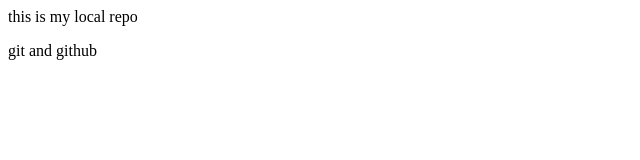
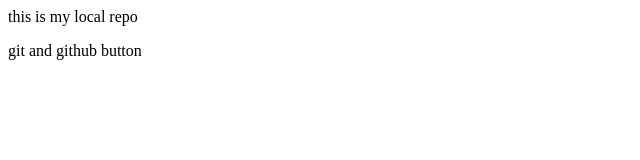
Before and after one commit to Komal-Pundir/local, a plain HTML site: page index.html in a window 1280 px wide. Shown: the full height of the page, 0-640 px from the left. Drawn offline with Linux system fonts and the light colour scheme.

```diff
--- a/index.html
+++ b/index.html
@@ -1,2 +1,2 @@
 <p>this is my local repo</p>
-<p>git and github</p>
+<p>git and github button</p>
```
